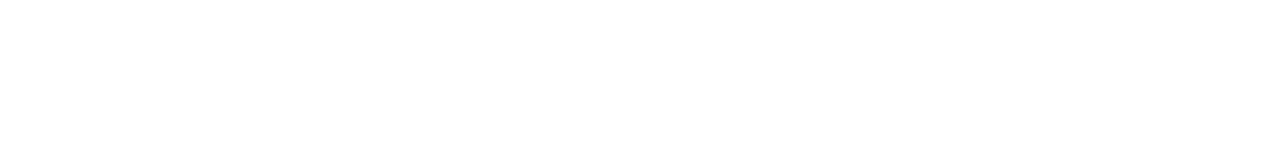
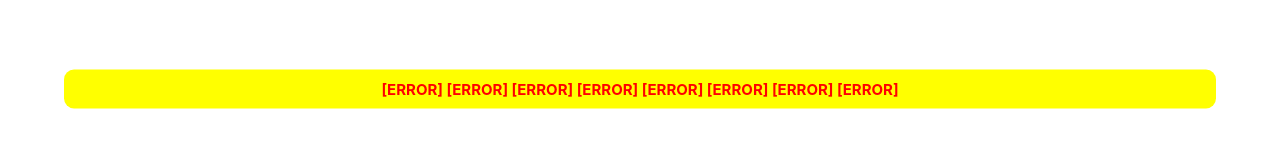
Before and after one commit to LABS-EU3/rvc_frontend, a React (Create React App) app: page /instruction in a window 1280 px wide. Shown: the part 311-471 px from the top of the page. Built offline with nearby package versions, Linux system fonts and the light colour scheme; no server answers.

Commit message:
very basic error modal built out

```diff
--- a/src/App.js
+++ b/src/App.js
@@ -11,6 +11,7 @@
 import IngredientView from "./components/ingredients/ingredientView/IngredientView";
 import InstructionView from "./components/instructions/instructionView/InstructionView";
 import CreateRecipe from "./components/createRecipe/createRecipe/CreateRecipe";
+import ErrorModal from './components/notification/errorModal/ErrorModal';
 
 import "./App.css";
 
@@ -30,6 +31,8 @@
       <PrivateRoute path='/createrecipe' component={ CreateRecipe}/>
       <Route path="/ingredient" component={IngredientView} />
       <Route path="/instruction" component={InstructionView} />
+
+      <ErrorModal message="[ERROR] [ERROR] [ERROR] [ERROR] [ERROR] [ERROR] [ERROR] [ERROR]"/>
     </div>
   );
 }
--- /dev/null
+++ b/src/components/notification/errorModal/ErrorModal.jsx
@@ -0,0 +1,12 @@
+import React from 'react'
+import { StyledDiv } from './ErrorModal.styles';
+
+export default function ErrorModal(props) {
+  const { message } = props;
+
+    return (
+        <StyledDiv>
+            <h2>{message}</h2>
+        </StyledDiv>
+    )
+}
--- /dev/null
+++ b/src/components/notification/errorModal/ErrorModal.styles.js
@@ -0,0 +1,18 @@
+import styled from 'styled-components';
+
+export const StyledDiv = styled.div`
+  padding: 1rem 2rem;
+  width: 90%;
+  background: yellow;
+  border-radius: 10px;
+
+  /* To centre it: */
+  position: fixed;
+  top: 50%;
+  left: 50%;
+  transform: translate(-50%, -50%);
+
+  h2 {
+      color: red;
+    }
+`;
```
Also changed, not shown: src/components/notification/loginError/loginError.js (deleted, +0 -10 lines), src/components/notification/loginError/loginError.styles.js (deleted, +0 -9 lines), 1 other file (tests, documents, lock files or other folders).
